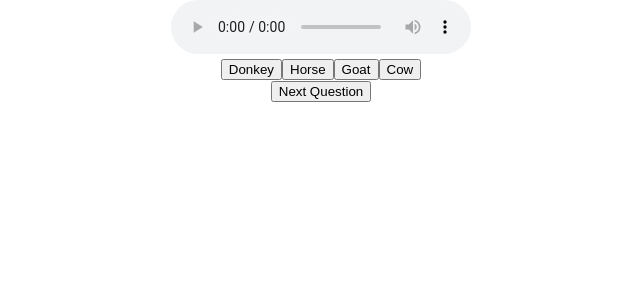
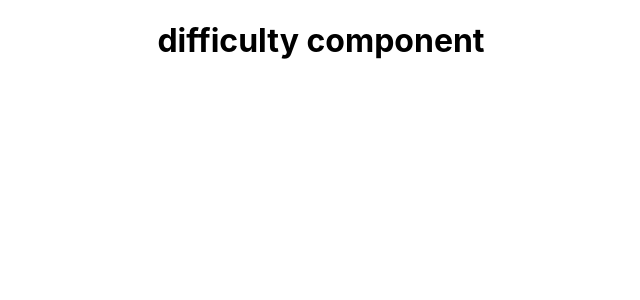
Before and after one commit to Listen-Up-2210/listen-up-ui, a React (Create React App) app: page /question in a window 1280 px wide. Shown: the top 300 px of the page, without its empty margins (319-959 px from the left). Built offline with nearby package versions, Linux system fonts and the light colour scheme.

Commit message:
Change route path for game play

```diff
--- a/src/Components/App/App.js
+++ b/src/Components/App/App.js
@@ -10,7 +10,7 @@ function App() {
         <Route path="/" element={<h1>category component</h1>}/>
         <Route path=':category' element={<h1>difficulty component</h1>} />
         <Route path=':category/:difficulty' element={<h1>option component</h1>} />
-        <Route path='/question' element={<Question />} />
+        <Route path=':category/:difficulty/play' element={<Question />} />
       </Routes>
     </div>
   );
```
